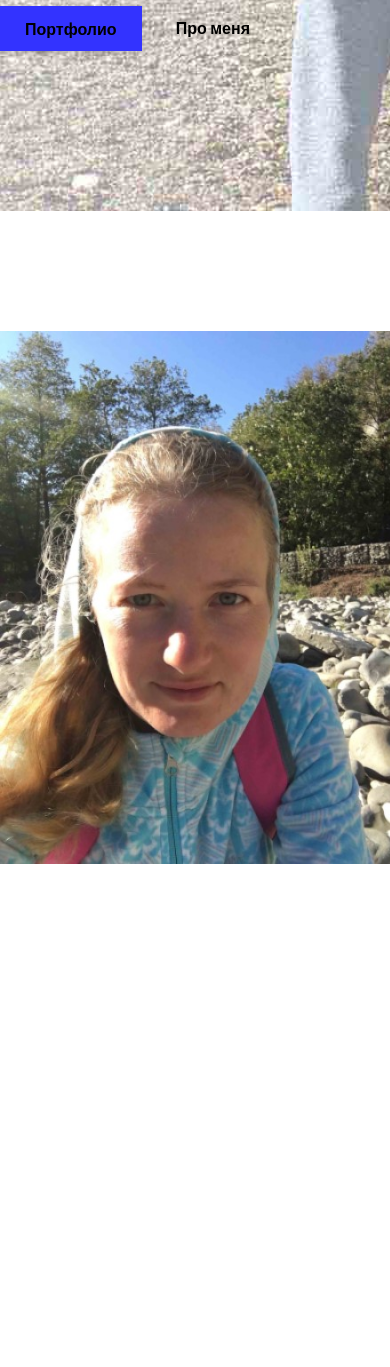
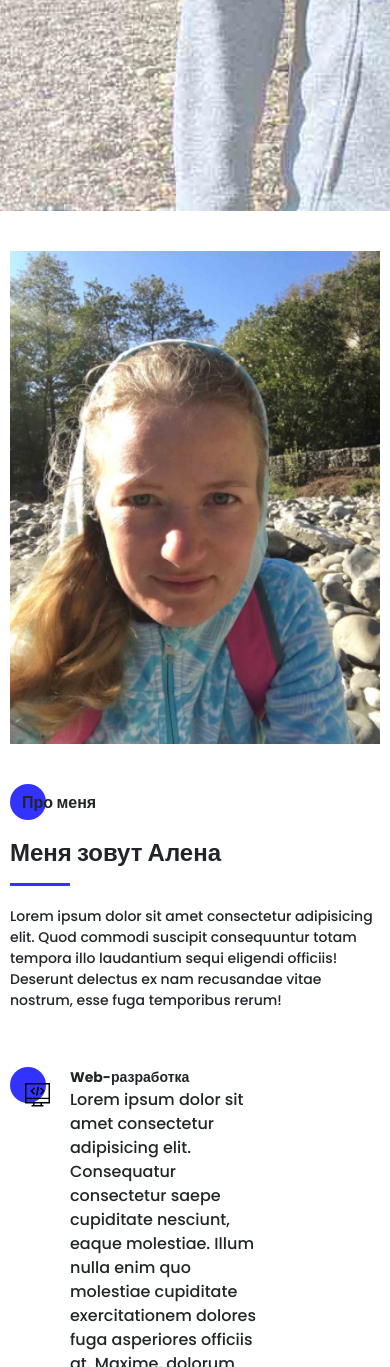
Before and after one commit to AlenaInd/Portfolio, a website: page src/index.html in a window 390 px wide. Shown: the part 633-2000 px from the top of the page. Drawn offline with nearby package versions, Linux system fonts and the light colour scheme; files that its build step writes are made by us from their sources; files whose address does not match are found by name.

Commit message:
lesson 4.20

```diff
--- a/src/sass/blocks/_contacts.scss
+++ b/src/sass/blocks/_contacts.scss
@@ -11,6 +11,8 @@
 
         img {
             width: 100%;
+            height: 100%;
+            object-fit: cover;
         }
     }
     &__descr {
--- /dev/null
+++ b/src/sass/blocks/_media.scss
@@ -0,0 +1,121 @@
+@media (max-width: 1439px) {
+    .sidepanel {
+        display: none;
+    }
+}
+@media (max-width: 1200px) {
+    .container {
+        max-width: 960px;
+    }
+    .about {
+        &__wrapper {
+            grid-template-columns: 400px 520px;
+            column-gap: 40px;
+        }
+        &__skills {
+            column-gap: 20px;
+            grid-template: repeat(2,minmax(115px,auto)) / repeat(2,250px);
+            &-item {
+                grid-template-columns: 40px 195px;
+                column-gap: 15px;
+            }
+        }
+    }
+}
+@media (max-width: 992px) {
+    .container {
+        max-width: 720px;
+    }
+    .title {
+        &_fz36 {
+            font-size: 30px;
+        }
+    }
+    .about {
+        &__wrapper {
+            grid-template-columns: 300px 380px;
+            column-gap: 40px;
+        }
+        &__skills {
+            grid-template-columns: 380px;
+            grid-auto-rows: minmax(115px,auto);
+            &-item {
+                grid-template-columns: 40px 320px;
+                column-gap: 20px;
+            }
+        }
+    }
+}
+@media (max-width: 768px) {
+    .container {
+        max-width: 540px;
+    }
+    .title {
+
+        &_fz48 {
+            font-size: 28px;
+        }
+    }
+    .promo {
+        &__title {
+            line-height: 39px;
+            width: 300px;
+        }
+    }
+    .about {
+        padding-top: 40px;
+        &__wrapper {
+            grid-template: 340px auto auto / 1fr;
+        }
+        &__photo {
+           // grid-row: unset;
+        }
+        &__skills {
+            grid-template-columns: repeat(2, 260px);
+            &-item {
+                grid-template-columns: 40px 200px;
+                column-gap: 20px;
+            }
+        }
+    }
+}
+@media (max-width: 576px) {
+    .container {
+        width: 100%;
+        padding: 0 10px;
+    }
+    .title {
+        &_fz48 {
+            font-size: 26px;
+        }
+        &_fz36 {
+            font-size: 24px;
+        }
+    }
+    .hamburger {
+        right: 20px;
+    }
+    .menu {
+        &__block {
+            width: 250px;
+            padding-left: 20px;
+        }
+    }
+    .promo {
+        background: url('../img/main_bg.jpg') no-repeat 57%/cover;
+        &__btns {
+            margin-top: 30px;
+        }
+    }
+    .about {
+        &__subtitle {
+            //line-height: 36px;
+        }
+        &__wrapper {
+            grid-template: 340px auto auto / 1fr;
+        }
+        &__skills {
+            grid-template-columns: 1fr;
+        }
+    }
+}
--- a/src/sass/blocks/_title.scss
+++ b/src/sass/blocks/_title.scss
@@ -1,6 +1,6 @@
 .title {
     font-weight: bold;
-    font-style: 36px;
+    font-size: 36px;
     line-height: 60px;
     &_fz14 {
         font-size: 14px;
--- a/src/sass/style.scss
+++ b/src/sass/style.scss
@@ -34,3 +34,4 @@
 @import 'blocks/portfolio';
 @import 'blocks/price';
 @import 'blocks/contacts';
+@import 'blocks/media';
```
Also changed, not shown: dist/css/style.min.css.
